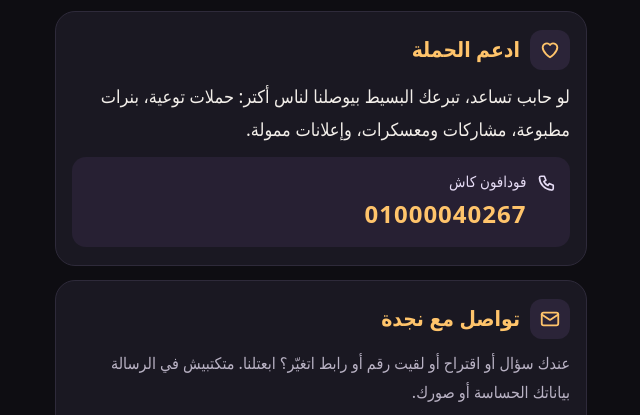
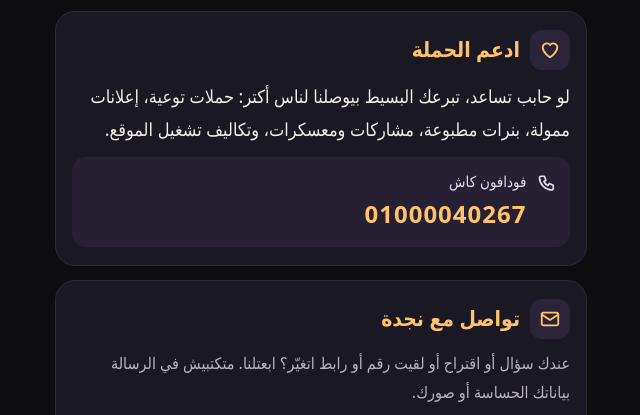
Before and after one commit to najdahelp/najdahelp.github.io, a plain HTML site: page index.html in a window 1280 px wide. Shown: the part 4299-4714 px from the top of the page, without its empty margins (319-959 px from the left). Drawn offline with Linux system fonts and the light colour scheme.

Commit message:
Donation line reorder
Updated the donation paragraph to include website operational costs.

```diff
--- a/index.html
+++ b/index.html
@@ -191,7 +191,7 @@ footer{text-align:center;font-size:14px;color:var(--mut);padding:8px 20px 36px;l
 
 <section class="card" aria-labelledby="h9">
 <h2 id="h9"><span class="ic"><svg class="i"><use href="#heart"/></svg></span>ادعم الحملة</h2>
-<p>لو حابب تساعد، تبرعك البسيط بيوصلنا لناس أكتر: حملات توعية، بنرات مطبوعة، مشاركات ومعسكرات، وإعلانات ممولة.</p>
+<p>لو حابب تساعد، تبرعك البسيط بيوصلنا لناس أكتر: حملات توعية، إعلانات ممولة، بنرات مطبوعة، مشاركات ومعسكرات، وتكاليف تشغيل الموقع.</p>
 <div class="tip"><svg class="i"><use href="#phone"/></svg><div>فودافون كاش<br><b dir="ltr" style="display:block;text-align:right;font-size:24px;color:var(--p);letter-spacing:1px;user-select:all">01000040267</b></div></div>
 </section>
 
```
